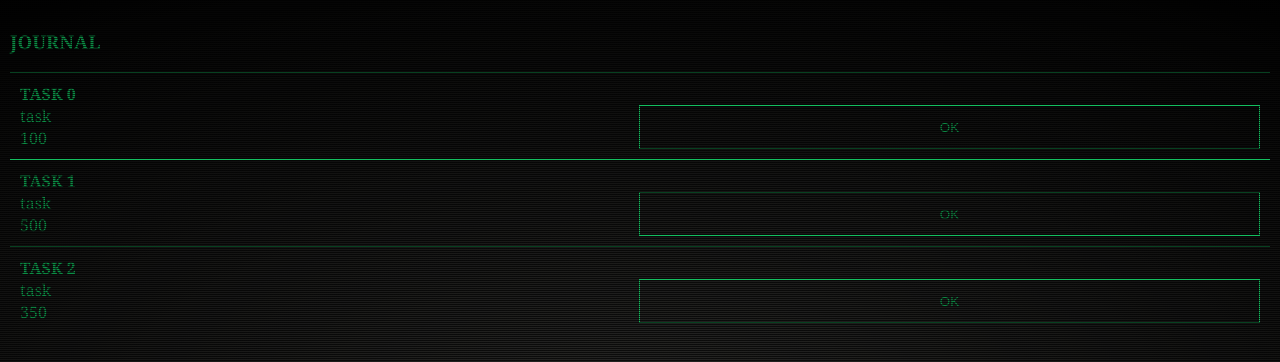
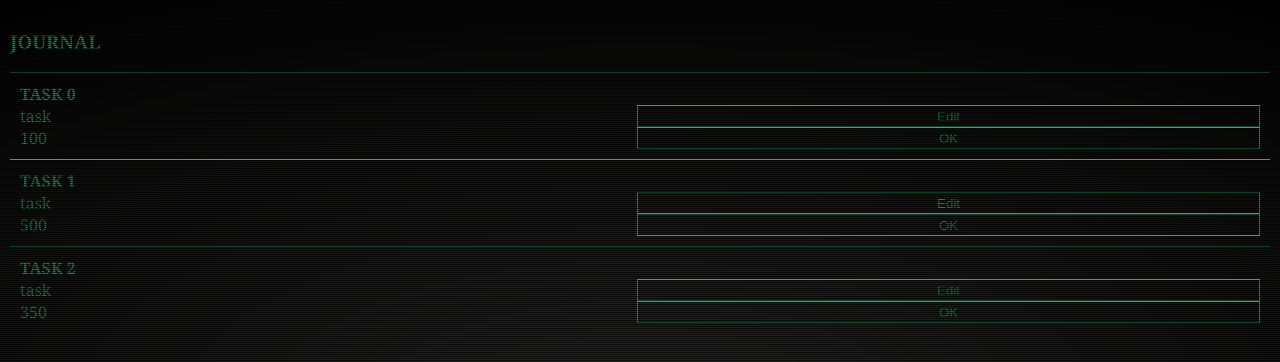
Before and after one commit to maxershov/productive-wallet, a Preact app: page / in a window 1280 px wide. Shown: the top 362 px of the page. Built offline with nearby package versions, Linux system fonts and the light colour scheme.

Commit message:
feat: add edit btn WIP

```diff
--- a/src/Components/Card/card.module.css
+++ b/src/Components/Card/card.module.css
@@ -7,7 +7,7 @@
   grid-template-rows: auto;
   grid-template-areas:
     "title title"
-    "type button"
+    "type edit"
     "price button";
 }
 
@@ -24,10 +24,17 @@
     grid-area: price;
 }
 
-.button {
-    grid-area: button;
+.button, .edit {
     color: #1bff80;
     background: none;
     border: solid 1px #1bff80;
     cursor: pointer;
 }
+
+.button {
+    grid-area: button;
+}
+
+.edit {
+    grid-area: edit;
+}
--- a/src/Components/Card/index.tsx
+++ b/src/Components/Card/index.tsx
@@ -10,6 +10,7 @@ const Card: React.FC<Task> = (props: Task) => {
       <span className={`${globalStyles.blink} ${styles.title}`}>{title}</span>
       <span className={`${globalStyles.blink} ${styles.type}`}>{type}</span>
       <span className={`${globalStyles.blink} ${styles.price}`}>{price}</span>
+      <button type="button" className={styles.edit}><span className={globalStyles.blink}>Edit</span></button>
       <button type="button" className={styles.button}>
         <span className={globalStyles.blink}>OK</span>
       </button>
```
